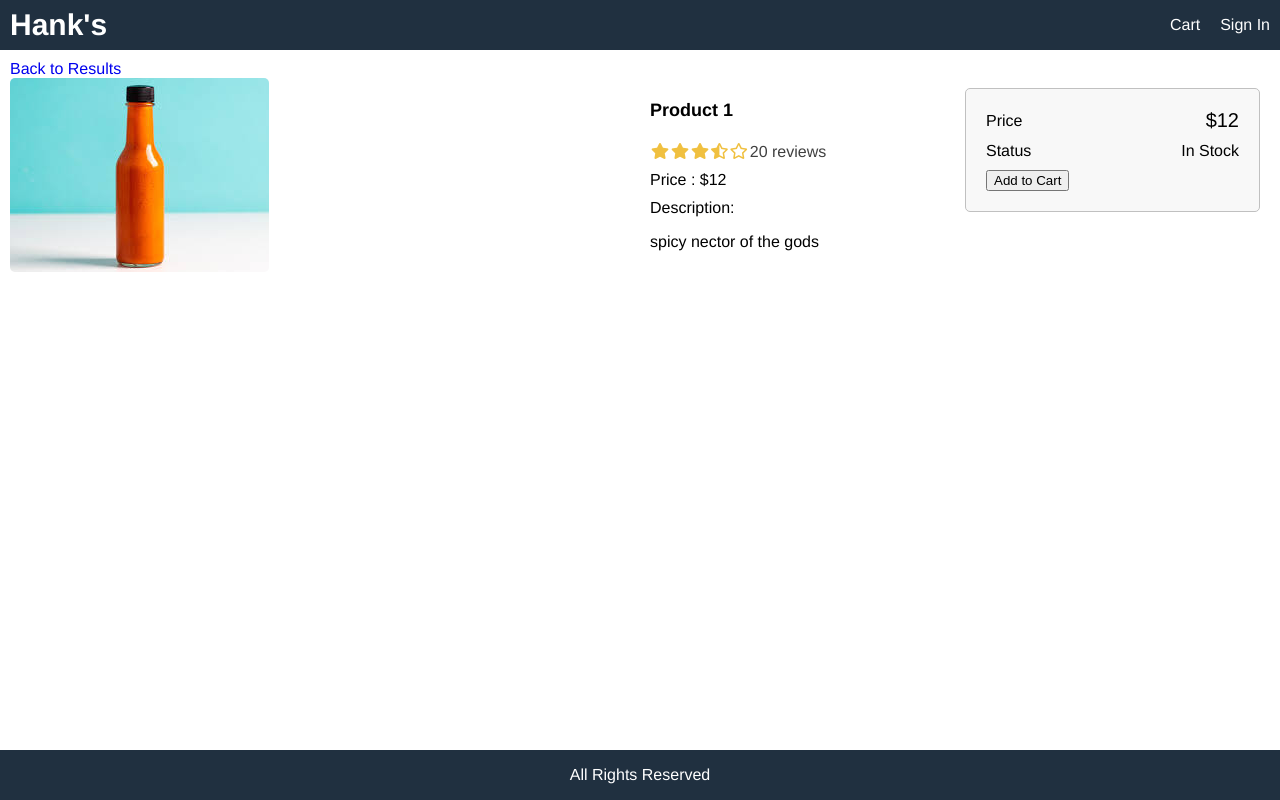
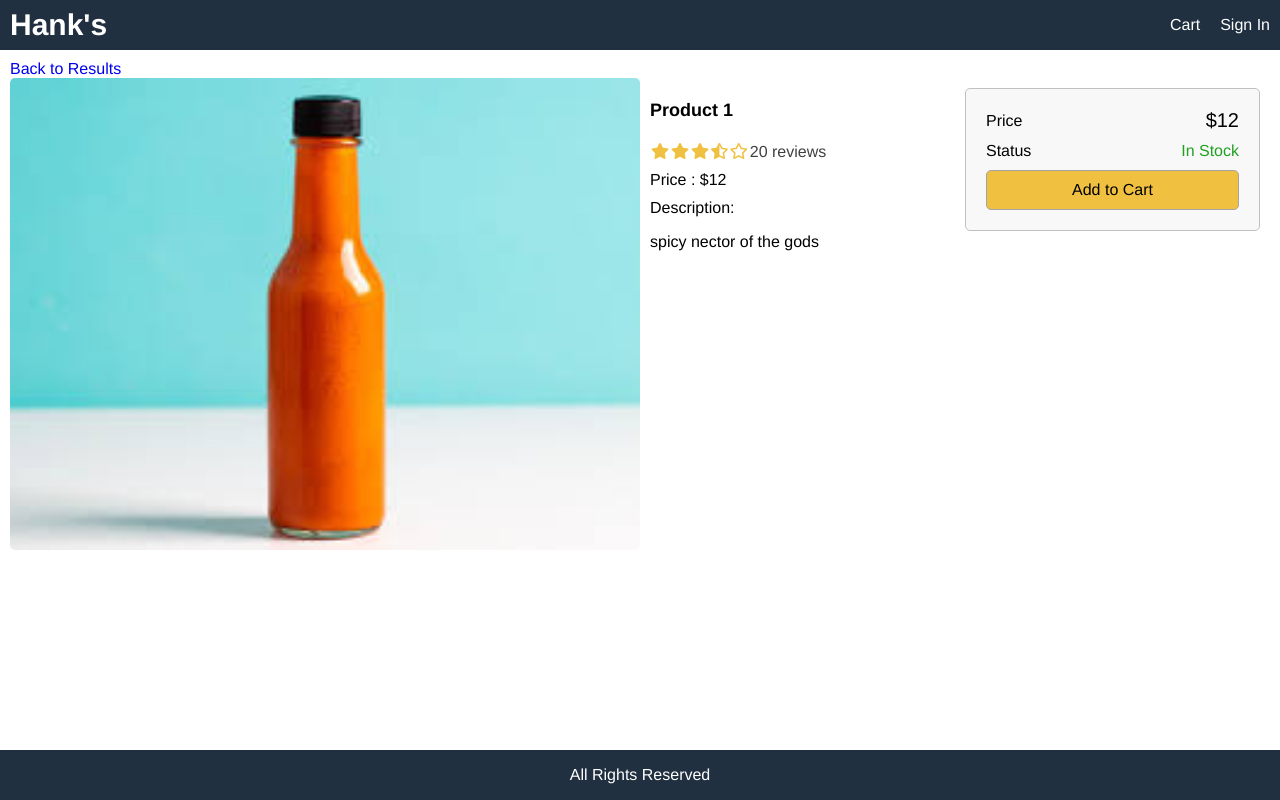
Before and after one commit to gtscott90/Hanks, a React (Create React App) app in the folder frontend/: page /product/1 in a window 1280 px wide. Built offline with nearby package versions, Linux system fonts and the light colour scheme.

Commit message:
updated styling in index.css for product page

```diff
--- a/frontend/src/index.css
+++ b/frontend/src/index.css
@@ -61,6 +61,26 @@
 li {
   margin: 1rem;
 }
+button {
+  padding: 1rem;
+  border-radius: 0.5rem;
+  border: 0.1rem #a4a4a4 solid;
+  font-size: 1.6rem;
+  font-family: Helvetica, Arial, sans-serif;
+  -webkit-font-smoothing: antialiased;
+  -moz-osx-font-smoothing: grayscale;
+  background-color: #f8f8f8;
+  cursor: pointer;
+}
+button:hover {
+ border: 0.1rem #404040 solid;
+}
+button.primary {
+  background-color: #f0c040;
+}
+button.block {
+  width: 100%;
+}
 /* Header */
 header a {
   color: #ffffff;
@@ -98,6 +118,9 @@
   width: 20rem;
   height: 16rem;
 }
+img.large {
+  width: 100%;
+}
 
 /* Card */
 .card {
@@ -127,3 +150,11 @@
   color: #404040;
   margin: 0.1rem;
 }
+
+/* Alert */
+.success {
+  color: #20a020;
+}
+.error {
+  color: #a02020
+}
```
Also changed, not shown: 2 other files (tests, documents, lock files or other folders).
